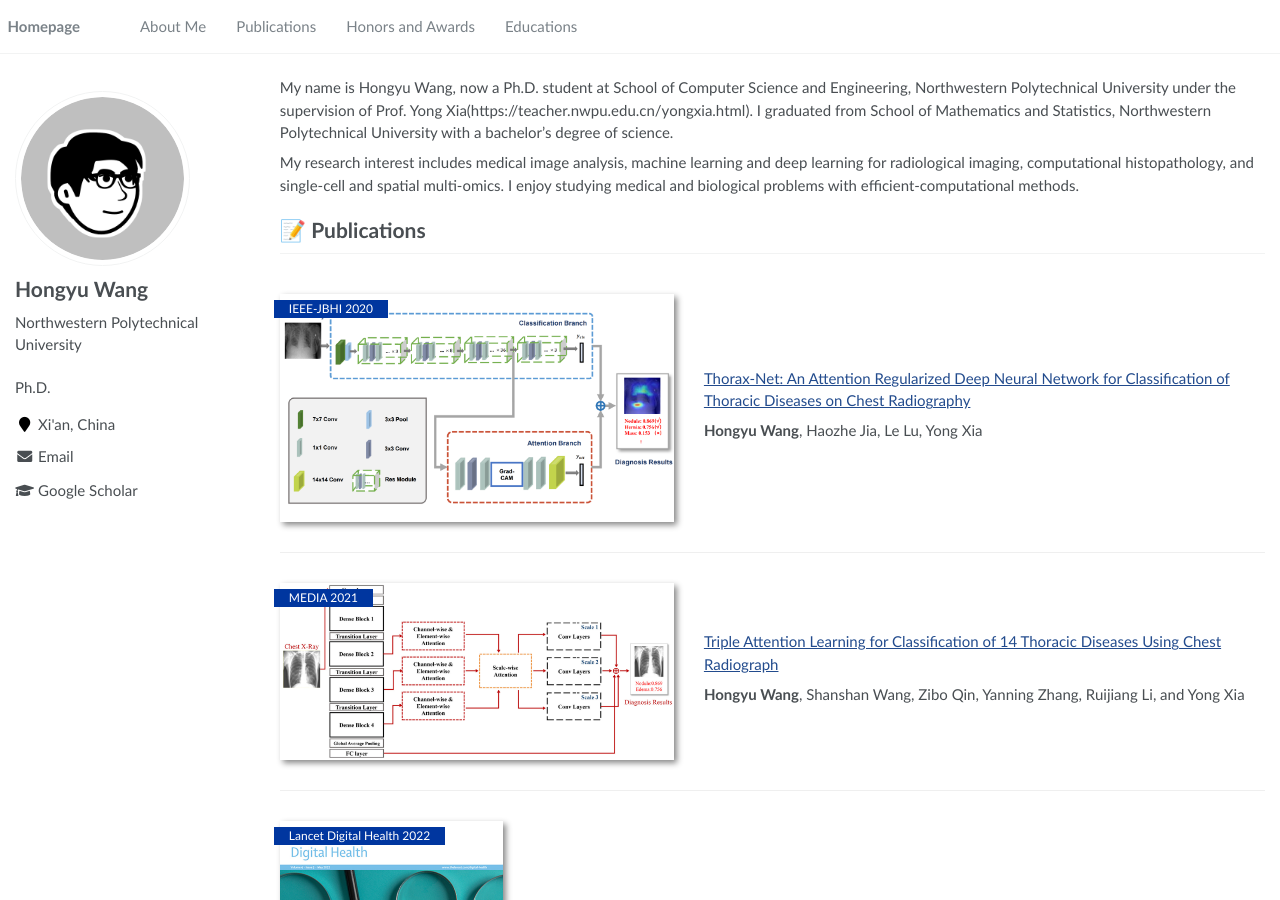
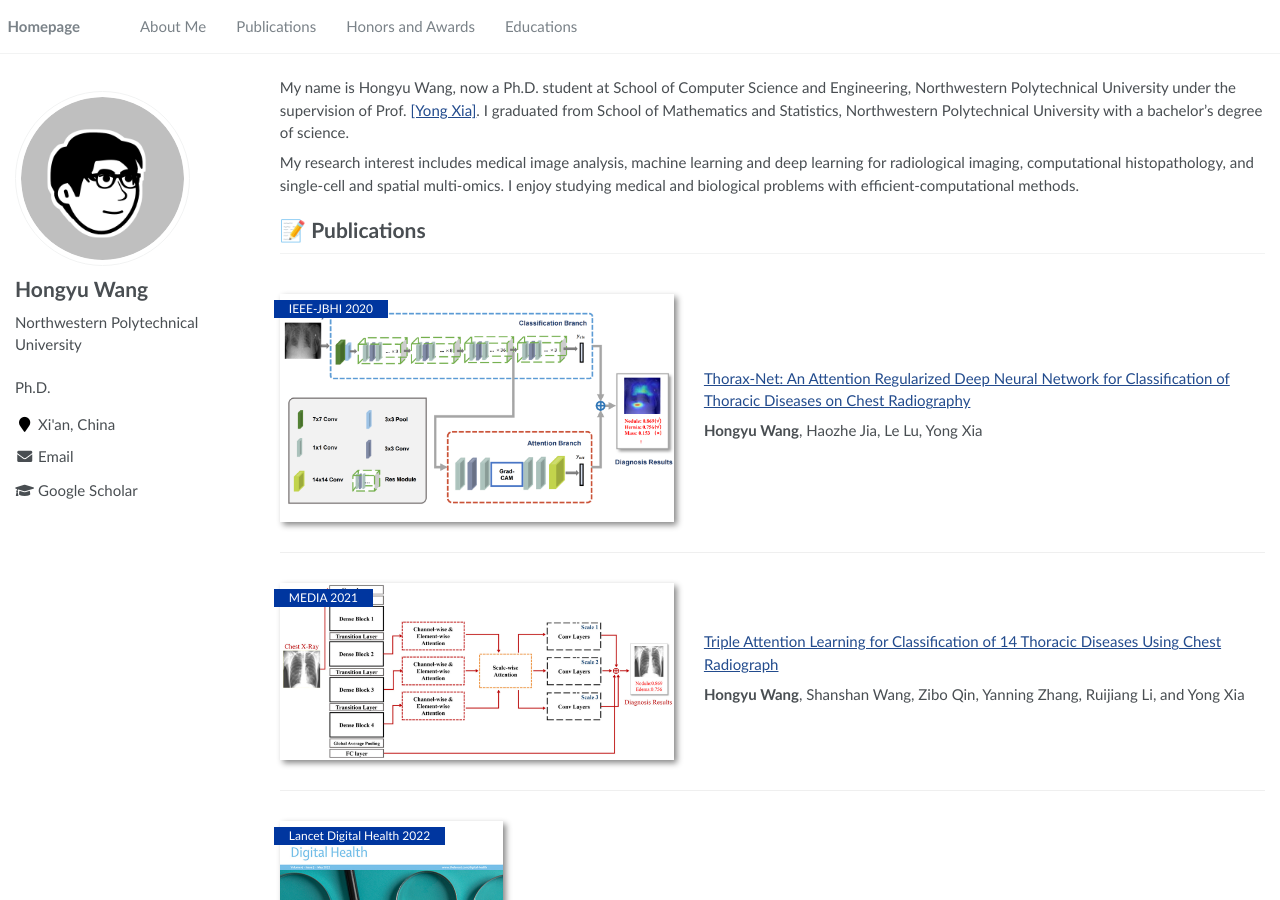
Before and after one commit to hywang01/hywang01.github.io, a Jekyll site: the page built from _pages/about.md, in a window 1280 px wide and 900 px high. Built offline with Jekyll 4.4.1, drawn with Linux system fonts in a browser that asks for light colours.

Commit message:
update links

```diff
--- a/_pages/about.md
+++ b/_pages/about.md
@@ -17,7 +17,7 @@ redirect_from:
 
 <span class='anchor' id='about-me'></span>
 
-My name is Hongyu Wang, now a Ph.D. student at School of Computer Science and Engineering, Northwestern Polytechnical University under the supervision of Prof. Yong Xia(https://teacher.nwpu.edu.cn/yongxia.html). I graduated from School of Mathematics and Statistics, Northwestern Polytechnical University with a bachelor’s degree of science.
+My name is Hongyu Wang, now a Ph.D. student at School of Computer Science and Engineering, Northwestern Polytechnical University under the supervision of Prof. [\[Yong Xia\]](https://teacher.nwpu.edu.cn/yongxia.html). I graduated from School of Mathematics and Statistics, Northwestern Polytechnical University with a bachelor’s degree of science.
 
 My research interest includes medical image analysis, machine learning and deep learning for radiological imaging, computational histopathology, and single-cell and spatial multi-omics. I enjoy studying medical and biological problems with efficient-computational methods.
 
```
